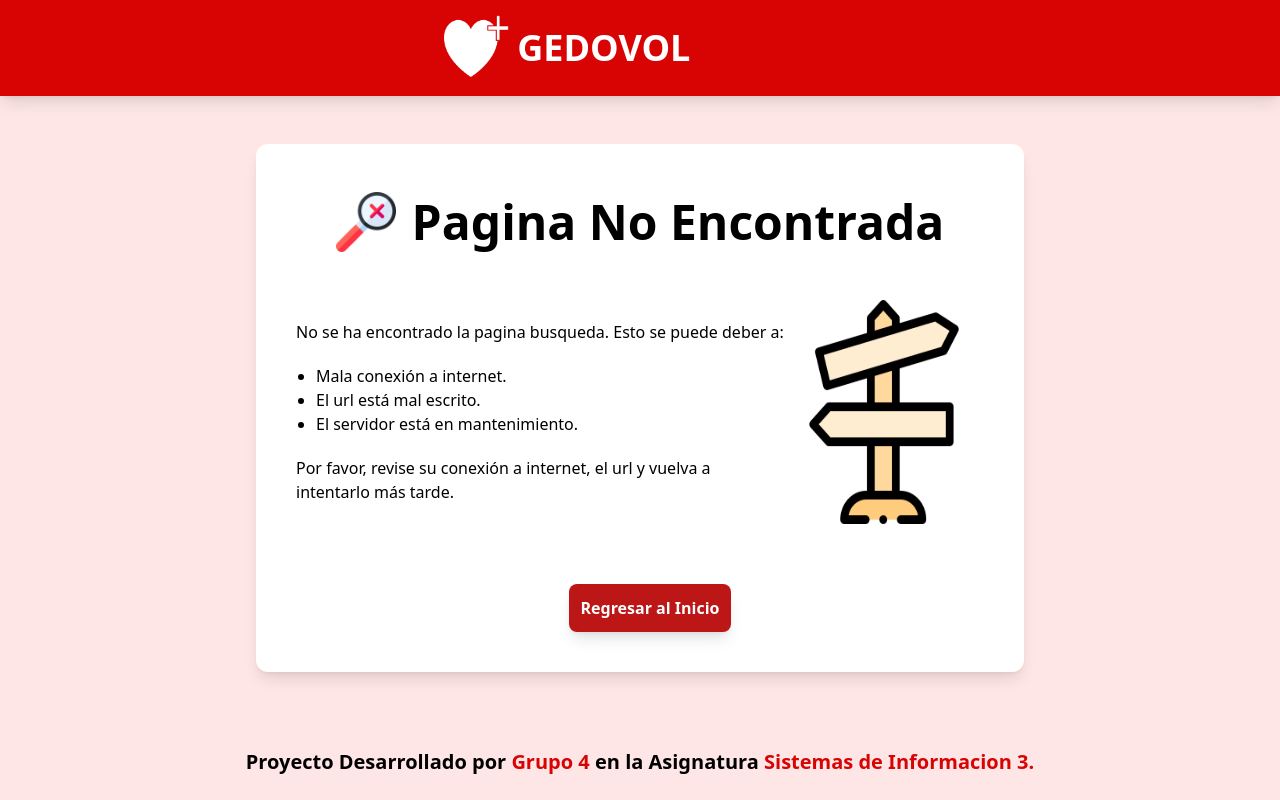
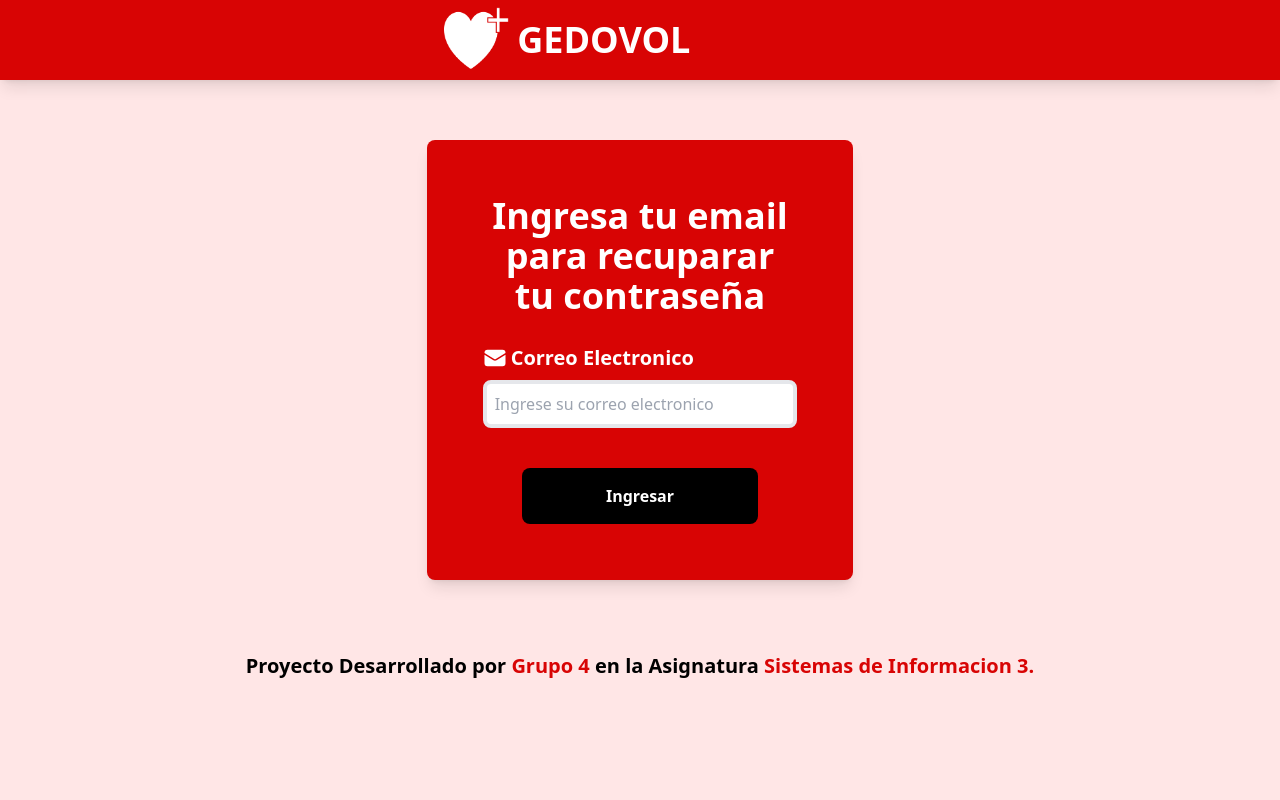
Before and after one commit to Rell-Developer/gedovol-frontend, a React (Vite) app: page /olvide-password in a window 1280 px wide. Built offline with nearby package versions, Linux system fonts and the light colour scheme.

Commit message:
[ADD]Se agregaron las vistas de recuperar password y enviar email para recuperarlo

```diff
--- a/src/App.jsx
+++ b/src/App.jsx
@@ -11,6 +11,7 @@ import Login from './paginas/publicas/Login.jsx'
 import Desarrolladores from './paginas/publicas/Desarrolladores.jsx'
 import RutaProtegida from './Layout/RutaProtegida.jsx';
 import ConfirmarCuenta from './paginas/publicas/ConfirmarCuenta.jsx';
+import OlvidePassword from './paginas/publicas/OlvidePassword.jsx';
 import RecuperarPassword from './paginas/publicas/RecuperarPassword.jsx';
 import Error404 from './paginas/publicas/Error404.jsx';
 
@@ -32,6 +33,7 @@ function App() {
                 <Route index element={<Login/>}/>
                 <Route path="desarrolladores" element={<Desarrolladores/>}/>
                 <Route path='confirmar/:token' element={<ConfirmarCuenta/>}/>
+                <Route path="olvide-password" element={<OlvidePassword/>}/>
                 <Route path="recuperar-password/:token" element={<RecuperarPassword/>}/>
                 <Route path='*' element={<Error404/>}/>
               </Route>
--- a/src/components/publicos/HeartSpinner.jsx
+++ b/src/components/publicos/HeartSpinner.jsx
@@ -2,7 +2,7 @@
 const HeartSpinner = () => {
     return (
         <>
-            <div class="lds-heart">
+            <div className="lds-heart">
                 <div></div>
             </div>
         </>
--- a/src/components/publicos/RedHeartSpinner.jsx
+++ b/src/components/publicos/RedHeartSpinner.jsx
@@ -2,7 +2,7 @@
 const RedHeartSpinner = () => {
     return (
         <>
-            <div class="lds-heart-red">
+            <div className="lds-heart-red">
                 <div></div>
             </div>
         </>
--- /dev/null
+++ b/src/helpers/emailValidator.js
@@ -0,0 +1,6 @@
+const emailValidator = (email) => {
+    let expReg = /^[a-z0-9!#$%&'*+/=?^_`{|}~-]+(?:\.[a-z0-9!#$%&'*+/=?^_`{|}~-]+)*@(?:[a-z0-9](?:[a-z0-9-]*[a-z0-9])?\.)+[a-z0-9](?:[a-z0-9-]*[a-z0-9])?$/;
+    return expReg.test(email)
+}
+
+export default emailValidator;
--- a/src/paginas/publicas/ConfirmarCuenta.jsx
+++ b/src/paginas/publicas/ConfirmarCuenta.jsx
@@ -73,7 +73,7 @@ const confirmarCuenta = () => {
         }
 
         // Cambiando la contraseña
-        let {data} = await clienteAxios.put(`/usuario/resetear-password`, {password, token});
+        let {data} = await clienteAxios.put(`/usuario/resetear-password`, {password, token, accion: 'confirmacion-usuario'});
 
         if(!data){
             setAlerta({msg:'Ha Ocurrido un Problema Interno', error: true});
--- a/src/paginas/publicas/Login.jsx
+++ b/src/paginas/publicas/Login.jsx
@@ -1,6 +1,6 @@
 import React from 'react'
 import { useState } from 'react';
-import { useNavigate } from 'react-router-dom';
+import { useNavigate, Link } from 'react-router-dom';
 import clienteAxios from '../../config/axios.jsx';
 
 // Hooks y Context
@@ -107,7 +107,7 @@ const Login = () => {
 
                 {/* Contenedor */}
                 <main className='w-full h-full bg-color1 flex justify-center items-center my-5'>
-                    <div className='bg-color2 w-1/3 p-14 py-20 m-10 rounded-lg shadow-lg'>
+                    <div className='bg-color2 w-1/3 p-14 m-10 rounded-lg shadow-lg'>
                         <form onSubmit={handleSubmit}>
                             <div>
                                 <div className="text-center">
@@ -149,6 +149,15 @@ const Login = () => {
                             <div className='w-full mt-5 flex justify-center'>
                                 <input type="submit" value="Ingresar" className='w-3/4 bg-color4 text-white py-4 rounded-lg font-bold cursor-pointer'/>
                             </div>
+
+                            <p className='text-center mt-10 text-white'>
+                                ¿Olvidaste tu contraseña?,
+                                <Link
+                                    to="/olvide-password"
+                                >
+                                    <span className='font-bold transition-all hover:text-pink-300'> Recuperala aquí.</span>
+                                </Link>
+                            </p>
                         </form>
                     </div>
                 </main>
--- /dev/null
+++ b/src/paginas/publicas/OlvidePassword.jsx
@@ -0,0 +1,132 @@
+// Importaciones
+import { useState } from "react";
+
+// Componentes
+// Publicos
+import Header from "../../components/publicos/Header.jsx";
+import Footer from "../../components/publicos/Footer.jsx";
+import Alerta from "../../components/publicos/Alerta.jsx";
+import HeartSpinner from "../../components/publicos/HeartSpinner.jsx";
+
+// Helpers
+import emailValidator from "../../helpers/emailValidator.js";
+
+// Config
+import clienteAxios from "../../config/axios.jsx";
+
+const OlvidePassword = () => {
+
+    // UseStates
+    const [email, setEmail]= useState('');
+    const [alerta, setAlerta] = useState({});
+    const [sendEmail, setSendEmail] = useState(false);
+    const [msgBackend, setMsgBackend] = useState("");
+
+    // Funcion para enviar datos del formulario
+    const handleSubmit = async(e) =>{
+        // Prevenir el efecto por default
+        e.preventDefault();
+
+        // Verificaciones
+        // si el campo está vacio
+        if(email === ''){
+            setAlerta({msg: 'El campo es obligatorio', error: true});
+            setTimeout(() => setAlerta({}), 2500);
+            return
+        }
+
+        // Verificacion del email
+        if(!emailValidator(email)){
+            setAlerta({msg: 'Email no válido, por favor, verifique', error: true});
+            setTimeout(() => setAlerta({}), 2500);
+            return
+        }
+
+        try {
+
+            setSendEmail(true);
+            let {data} = await clienteAxios.post('/usuario/olvide-password', {email});
+
+            setTimeout(() => {
+                if(data.error){
+                    setAlerta({msg: data.message, error: true});
+                    setTimeout(() => setAlerta({}), 2500);
+                    setSendEmail(true);
+                    return
+                }
+
+                setMsgBackend(data.message);
+            }, 1500);
+        } catch (error) {
+            console.error(error.message);
+        }
+    }
+
+
+    // Obteneiendo el msg de la alerta
+    const {msg} = alerta
+    // Retorno a renderizar
+    return (
+        <>
+            {/* Encabezado */}
+            <Header/>
+
+            { msg && <Alerta alerta={alerta}/>}
+            {/* Contenedor */}
+            <section className='w-full h-full bg-color1 flex justify-center items-center my-5'>
+                <div className='bg-color2 w-1/3 p-14 m-10 rounded-lg shadow-lg'>
+                    { !sendEmail ? (
+                        <form onSubmit={handleSubmit}>
+                            <div>
+                                <div className="text-center">
+                                    <h2 className='font-bold text-4xl text-white'>
+                                        Ingresa tu email para recuparar tu contraseña
+                                    </h2>
+                                </div>
+
+                                <div className='flex flex-col py-5'>
+                                    <label htmlFor="" className='text-white font-bold text-xl py-2 flex items-center'>
+                                        <svg xmlns="http://www.w3.org/2000/svg" viewBox="0 0 24 24" fill="currentColor" className="w-6 h-6 flex mr-1">
+                                            <path d="M1.5 8.67v8.58a3 3 0 003 3h15a3 3 0 003-3V8.67l-8.928 5.493a3 3 0 01-3.144 0L1.5 8.67z" />
+                                            <path d="M22.5 6.908V6.75a3 3 0 00-3-3h-15a3 3 0 00-3 3v.158l9.714 5.978a1.5 1.5 0 001.572 0L22.5 6.908z" />
+                                        </svg>
+
+                                        Correo Electronico
+                                    </label>
+                                    <input
+                                        className='bg-white p-2 rounded-lg border-4 border-gray-200'
+                                        placeholder='Ingrese su correo electronico'
+                                        type="email"
+                                        autoComplete='off'
+                                        value={email}
+                                        onChange={e => setEmail(e.target.value)}
+                                        />
+                                </div>
+                            </div>
+
+                            <div className='w-full mt-5 flex justify-center'>
+                                <input type="submit" value="Ingresar" className='w-3/4 bg-color4 text-white py-4 rounded-lg font-bold cursor-pointer'/>
+                            </div>
+                        </form>
+                    ):(
+                        <>
+                            <div className={`${msgBackend === '' ? 'hidden':''} text-white text-center`}>
+                                <h2 className={`text-2xl uppercase font-bold`}>
+                                    {msgBackend}
+                                </h2>
+                            </div>
+                            <div className="text-center">
+                                <HeartSpinner/>
+                            </div>
+                        </>
+                    )}
+                </div>
+            </section>
+
+            {/* Pie de Pagina */}
+            <Footer/>
+        </>
+    )
+}
+
+export default OlvidePassword
--- a/src/paginas/publicas/RecuperarPassword.jsx
+++ b/src/paginas/publicas/RecuperarPassword.jsx
@@ -31,13 +31,12 @@ const RecuperarPassword = () => {
     useEffect(() => {
         const tokenVerify = async() => {
 
-            setTimeout(() => {
+            setTimeout(async() => {
                 // Obtenemos el token de los parametros
                 const {token} = params;
 
                 // Peticion de http para obtener si el token existe o no
-                // let {data} = await clienteAxios(`/usuario/comprobar-token/${token}`);
-                let data = {error: true};
+                let {data} = await clienteAxios(`/usuario/buscar-token/${token}`);
 
                 // Si detecta un error
                 if(data.error){
@@ -86,26 +85,30 @@ const RecuperarPassword = () => {
             // se obtiene el token
             const {token} = params;
 
+            console.log('llegando al try catch')
+
             // Peticion http para formatear la contraseña
-            // let {data} = await clienteAxios.put('/usuario/resetear-password', {password, token});
-            let data = {error:false}
+            let {data} = await clienteAxios.put('/usuario/resetear-password', {password, token, accion: 'recuperacion-usuario'});
 
-            // Verificando si hay algun error
-            if(data.error){
-                setAlerta({msg: data.message, error:true});
-                setTimeout(() => setAlerta({}), 2500);
-                return
-            }
+            // Colocando nulo el token para que salga la animacion del loading
+            setTokenValido(null);
 
-            setTokenValido(null);
             setTimeout(() => {
+
+                // Verificando si hay algun error
+                if(data.error){
+                    setTokenValido(true);
+                    setAlerta({msg: data.message, error:true});
+                    setTimeout(() => setAlerta({}), 2500);
+                    return
+                }
 
                 document.querySelector('#formulario').classList.add('hidden');
                 document.querySelector('#spinner-heart').classList.add('hidden');
                 setRedireccion(true);
 
-                setTimeout(() => navigate('/'), 3000);
-            }, 2000);
+                setTimeout(() => navigate('/'), 5000);
+            }, 3000);
 
         } catch (error) {
             console.log(error.message);
```
